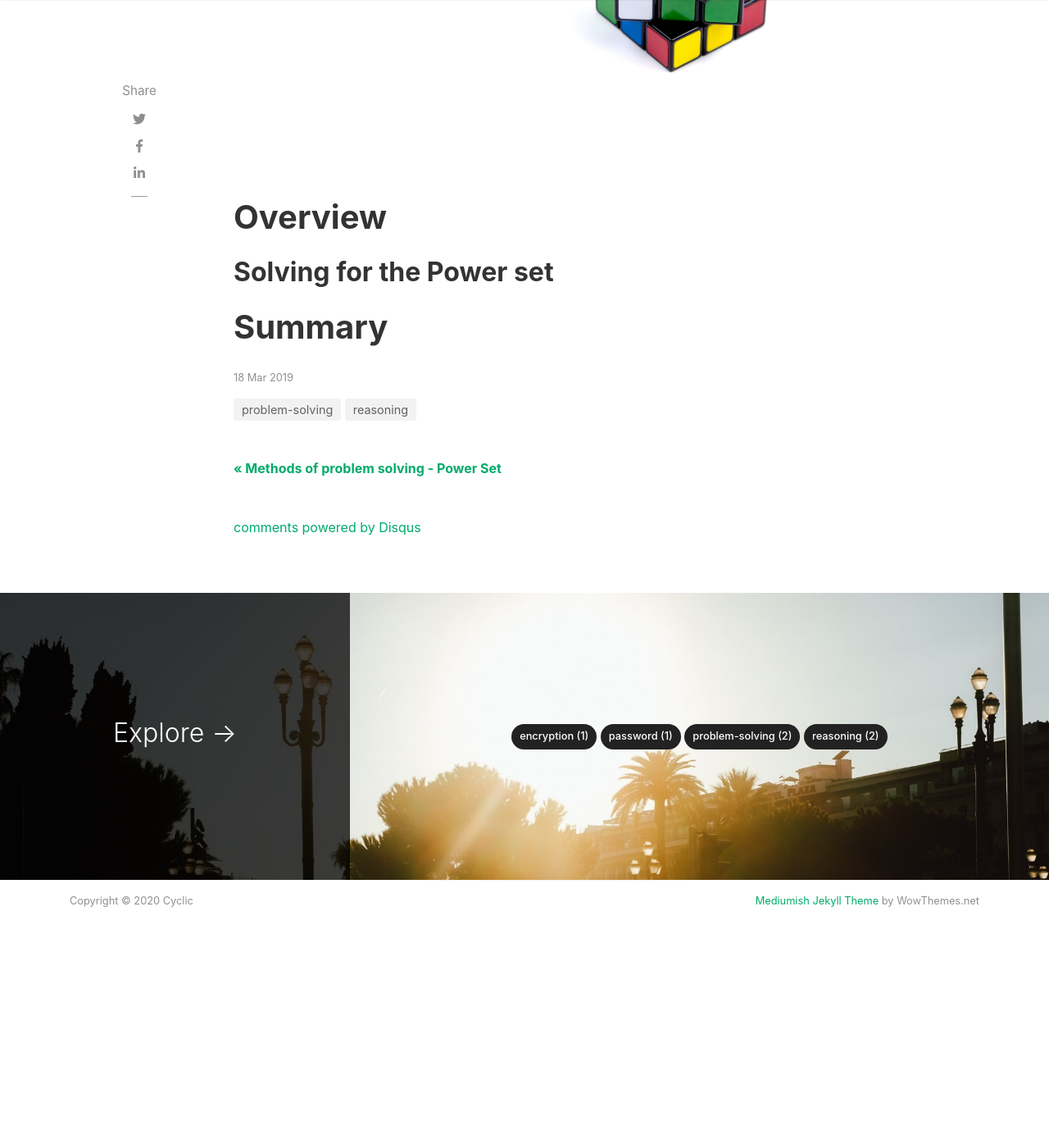
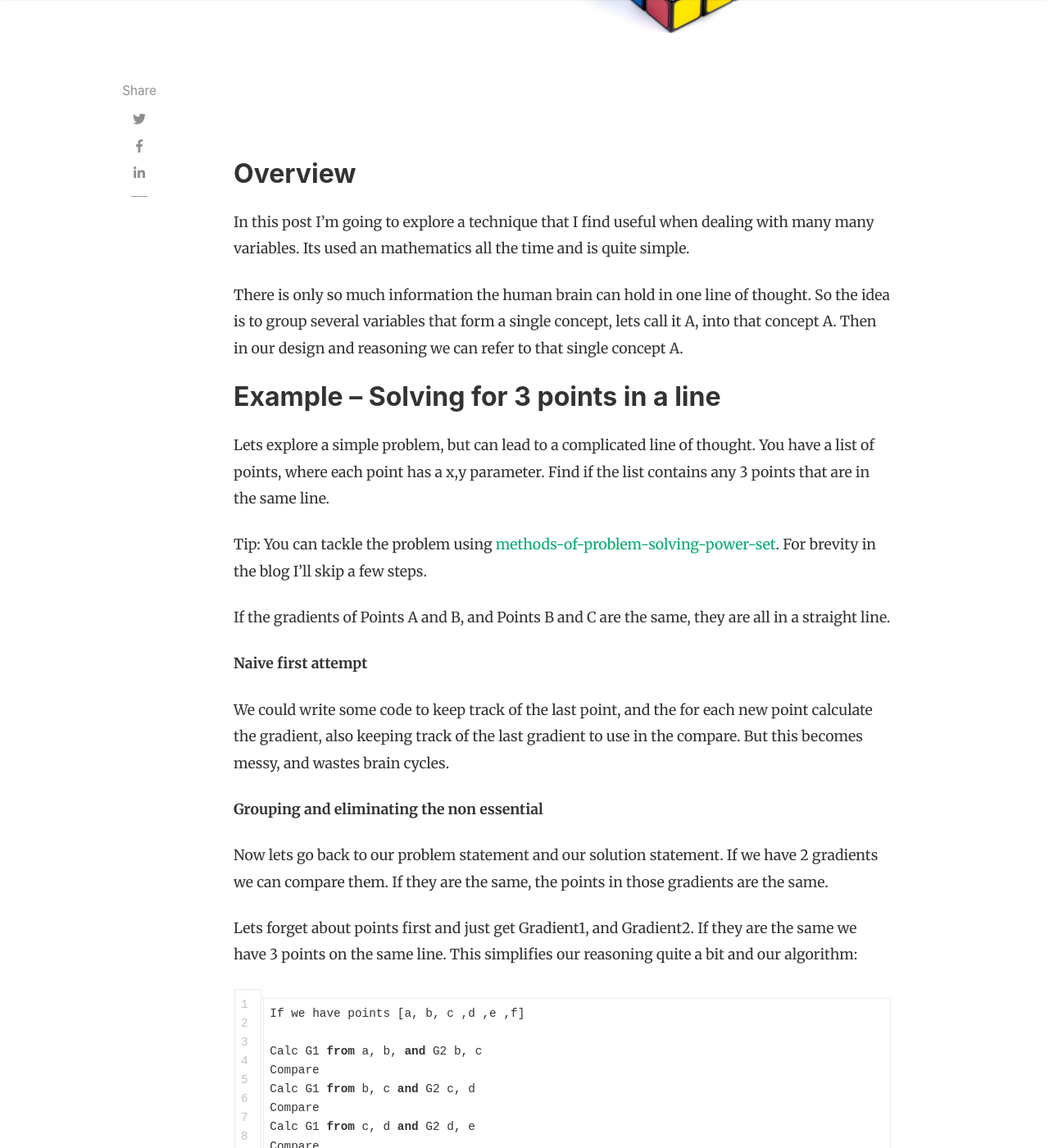
Before and after one commit to gerritjvv/blog, a Jekyll site: the page built from _posts/2019-03-18-methods-of-problem-solving-grouping-abstraction.md, in a window 1280 px wide and 1400 px high, scrolled down 748 px. Shown: the whole window at 82% size. Built offline with Jekyll 4.4.1, drawn with Linux system fonts in a browser that asks for light colours; nearby versions of some CDN libraries; comment, search, counter and statistics services are not loaded; before the commit the page ends 1930 px from its top, so only the background shows below that; some of the changed text lies outside the part shown.

Commit message:
update groupinng post

`````diff
--- a/_posts/2019-03-18-methods-of-problem-solving-grouping-abstraction.md
+++ b/_posts/2019-03-18-methods-of-problem-solving-grouping-abstraction.md
@@ -1,18 +1,79 @@
 ---
 layout: post
-title:  "Methods of problem solving - Grouping Abstraction"
+title:  "Methods of problem solving - Grouping"
 author: gerritjvv
 categories: [ problem-solving, reasoning]
 image: assets/images/volodymyr-hryshchenko-inI8GnmS190-unsplash.jpg
 ---
 
+## Overview
 
-# Overview
+In this post I'm going to explore a technique that I find useful when dealing with many many variables.
+Its used an mathematics  all the time and is quite simple.
+
+There is only so much information the human brain can hold in one line of thought. So the idea is to group
+several variables that form a single concept, lets call it A, into that concept A. Then in our design and reasoning
+we can refer to that single concept A.
+
+## Example -- Solving for 3 points in a line
+
+Lets explore a simple problem, but can lead to a complicated line of thought.
+You have a list of points, where each point has a x,y parameter. Find if the list contains any 3 points that are
+in the same line.
 
 
+Tip: You can tackle the problem using [methods-of-problem-solving-power-set](https://gerritjvv.github.io/blog/methods-of-problem-solving-power-set/).
+For brevity in the blog I'll skip a few steps.
 
-## Solving for the Power set
+If the gradients of Points A and B, and Points B and C are the same, they are all in a straight line.
 
+**Naive first attempt**
 
+We could write some code to keep track of the last point, and the for each new point calculate the gradient,
+also keeping track of the last gradient to use in the compare. But this becomes messy, and wastes brain cycles.
+
+**Grouping and eliminating the non essential**
+
+Now lets go back to our problem statement and our solution statement.
+If we have 2 gradients we can compare them. If they are the same, the points in those gradients are the same.
+
+Lets forget about points first and just get Gradient1, and Gradient2. If they are the same we have 3 points on the same line.
+This simplifies our reasoning quite a bit and our algorithm:
+
+````python
+
+If we have points [a, b, c ,d ,e ,f]
+
+Calc G1 from a, b, and G2 b, c
+Compare
+Calc G1 from b, c and G2 c, d
+Compare
+Calc G1 from c, d and G2 d, e
+Compare
+Calc G1 from d, e and G2 e, f
+Compare
+````
+
+We can see from the above the we start at a point, then take 2 more. Shift by one, and take two more,
+until we either find two gradients that are  the same, or till we can't take 3 points anymore.
+
+This in pseudo code becomes:
+
+```python
+
+haveThreePoints(points):
+  for i < len(points) - 3:
+    G1, G2 = gradients(i, points)
+    i++
+
+gradients(i, points):
+  g1 = gradient(points[i], point[i+1])
+  g2 = gradient(points[i+1], point[i+2])
+  return G1, G2
+```
 
 # Summary
+
+I hope that you could see from the above simple example, how useful this technique can be.
+Its simple, if you have several small related points that complicates your thinking, group them into a single concept
+and then reasoning at this higher level about the problem.
`````
